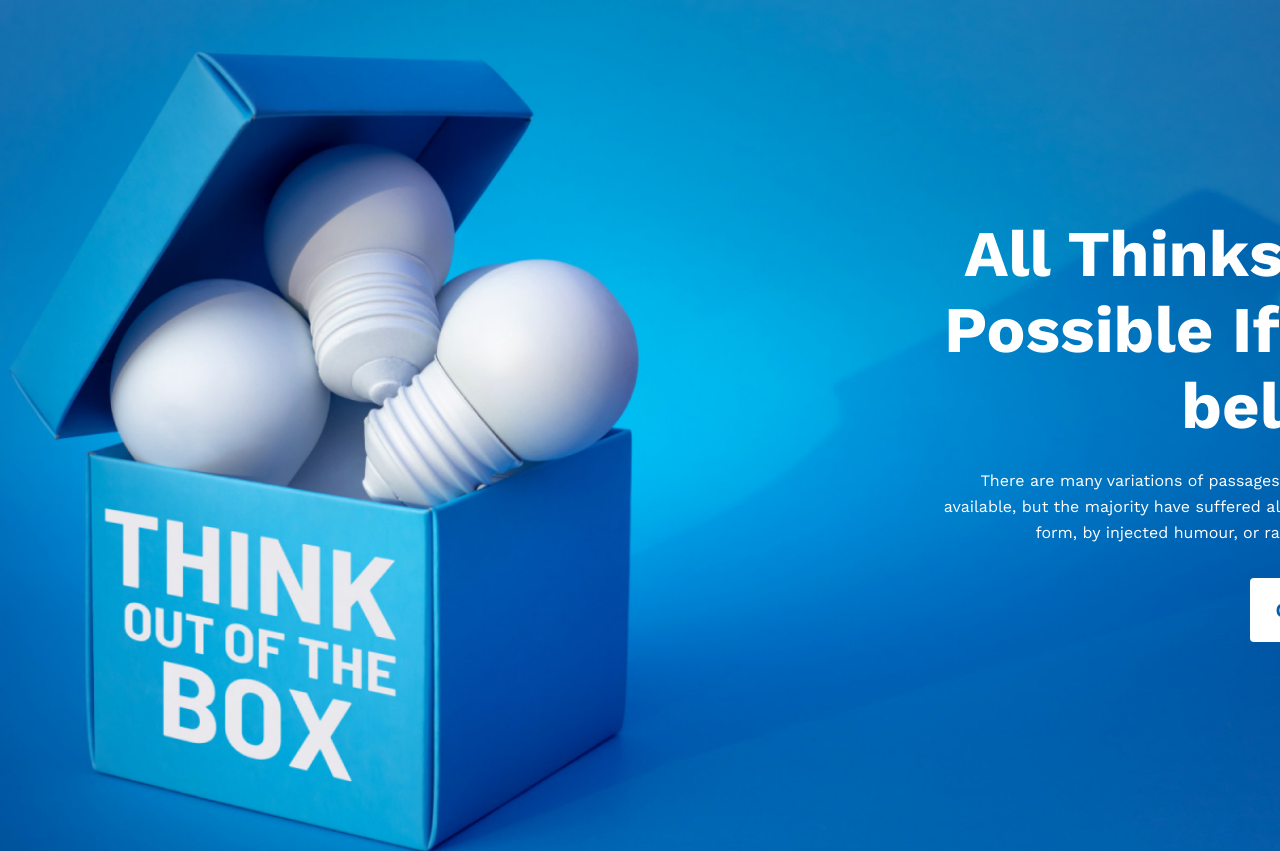
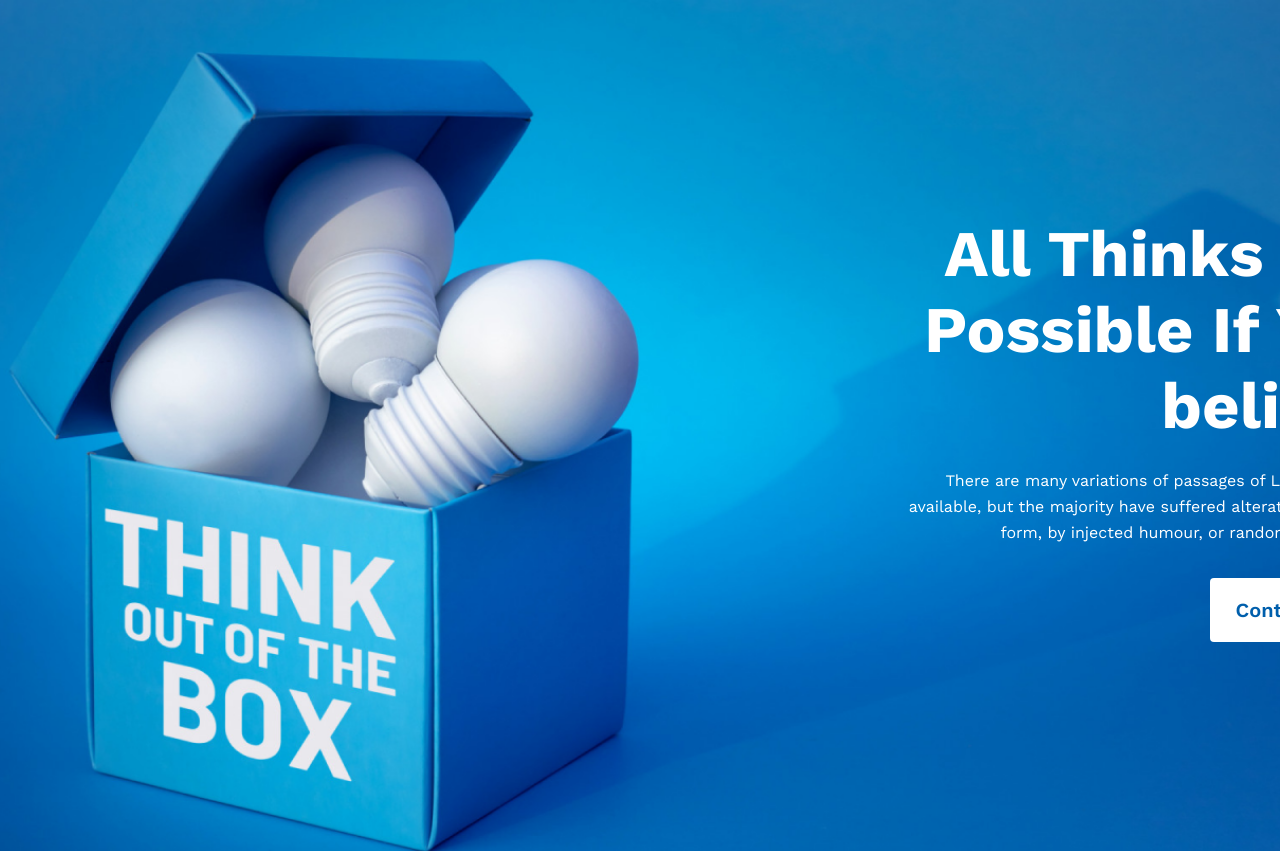
Before and after one commit to Showmandas/assignment_1, a plain HTML site: page index.html in a window 1280 px wide. Shown: the top 851 px of the page. Drawn offline with nearby package versions, Linux system fonts and the light colour scheme.

Commit message:
edit style in header part

```diff
--- a/style.css
+++ b/style.css
@@ -20,7 +20,7 @@ header {
   position: relative;
 }
 .header-part h1 {
-  width: 530px;
+  width: 510px;
   color: #fff;
   font-weight: 700;
   font-size: 65px;
@@ -39,7 +39,7 @@ header {
   line-height: 26px;
   text-align: right;
   position: absolute;
-  left: 915px;
+  left: 880px;
   top: 468px;
 }
 
@@ -53,7 +53,7 @@ header {
   border: none;
   border-radius: 4px;
   text-transform: capitalize;
-  left: 1250px;
+  left: 1210px;
   top: 578px;
   position: absolute;
 }
```
